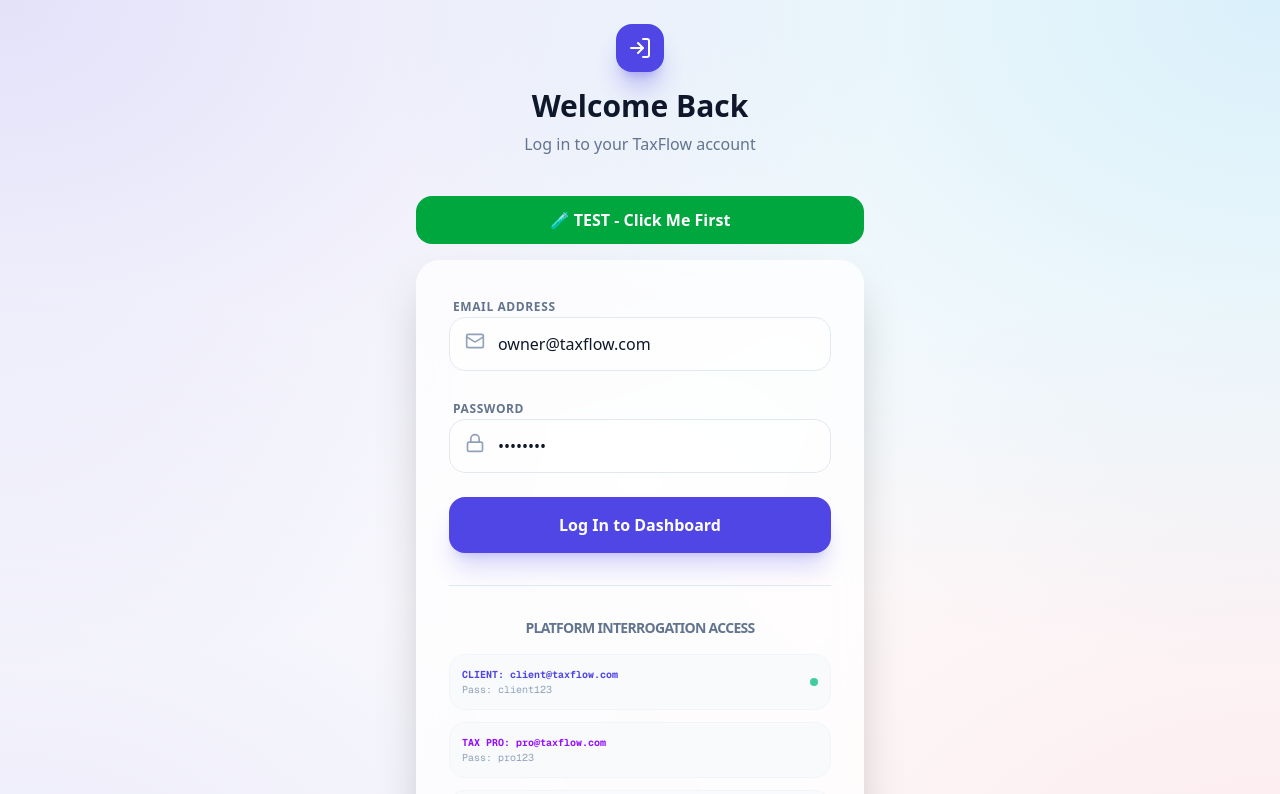
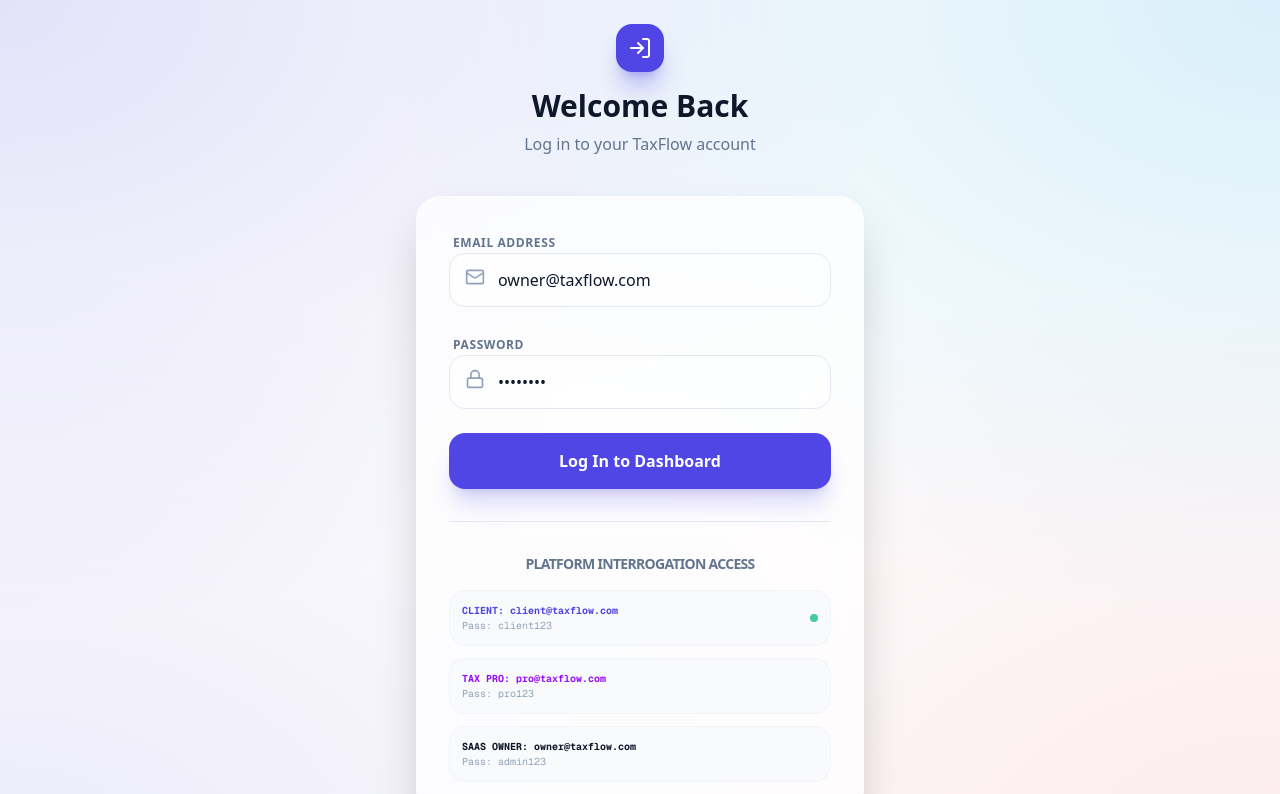
Before and after one commit to BluShooz/taxflow-platform, a Next.js app: page /login in a window 1280 px wide. Shown: the top 794 px of the page. Built offline with nearby package versions, Linux system fonts and the light colour scheme.

Commit message:
chore: remove debug code and prepare for client handoff

```diff
--- a/app/login/page.tsx
+++ b/app/login/page.tsx
@@ -16,11 +16,7 @@ export default function LoginPage() {
         setLoading(true);
         setError(null);
 
-        console.log('🔵 Login button clicked!'); // DEBUG
-        console.log('Email:', email, 'Password:', password); // DEBUG
-
         try {
-            console.log('🔵 Sending login request...'); // DEBUG
             const response = await fetch('/api/auth/login', {
                 method: 'POST',
                 headers: { 'Content-Type': 'application/json' },
@@ -28,7 +24,6 @@ export default function LoginPage() {
             });
 
             const data = await response.json();
-            console.log('🔵 Login response:', data); // DEBUG
 
             if (!response.ok) {
                 throw new Error(data.error || 'Login failed');
@@ -38,7 +33,6 @@ export default function LoginPage() {
             const isProduction = window.location.protocol === 'https:';
             const cookieString = `taxflow_token=${data.accessToken}; path=/; max-age=3600; SameSite=Lax${isProduction ? '; Secure' : ''}`;
             document.cookie = cookieString;
-            console.log('🔵 Cookie set:', cookieString); // DEBUG
 
             // Store user data in localStorage
             localStorage.setItem('taxflow_session', JSON.stringify({
@@ -46,10 +40,8 @@ export default function LoginPage() {
                 accessToken: data.accessToken,
                 refreshToken: data.refreshToken
             }));
-            console.log('🔵 LocalStorage updated'); // DEBUG
 
             // Redirect to appropriate portal
-            console.log('🔵 Redirecting to portal for role:', data.user.role); // DEBUG
             if (data.user.role === 'CLIENT') {
                 router.push('/portal/client');
             } else if (data.user.role === 'TAX_PRO') {
@@ -60,7 +52,6 @@ export default function LoginPage() {
                 setError('Role not recognized for portal entry.');
             }
         } catch (err: any) {
-            console.error('🔴 Login error:', err); // DEBUG
             setError(err.message);
         } finally {
             setLoading(false);
@@ -68,15 +59,8 @@ export default function LoginPage() {
     };
 
     const fillDemo = (e: string, p: string) => {
-        console.log('🔵 Demo button clicked:', e); // DEBUG
         setEmail(e);
         setPassword(p);
-    };
-
-    // Test button click
-    const testClick = () => {
-        console.log('🟢 TEST BUTTON WORKS!');
-        alert('Button click detected! JavaScript is working.');
     };
 
     return (
@@ -89,15 +73,6 @@ export default function LoginPage() {
                     <h1 className="text-3xl font-bold text-slate-900">Welcome Back</h1>
                     <p className="text-slate-500 mt-2 font-medium">Log in to your TaxFlow account</p>
                 </div>
-
-                {/* TEST BUTTON */}
-                <button
-                    onClick={testClick}
-                    type="button"
-                    className="w-full mb-4 px-6 py-3 bg-green-600 text-white rounded-2xl font-bold"
-                >
-                    🧪 TEST - Click Me First
-                </button>
 
                 <div className="glass-morphism p-8 rounded-3xl border-white/20 shadow-2xl">
                     <form onSubmit={handleLogin} className="space-y-6">
@@ -141,9 +116,6 @@ export default function LoginPage() {
                         <button
                             type="submit"
                             disabled={loading}
-                            onClick={(e) => {
-                                console.log('🟡 Button onClick fired!', e);
-                            }}
                             className="w-full bg-primary hover:bg-primary-hover text-white rounded-2xl py-4 font-bold shadow-xl shadow-primary/20 flex items-center justify-center gap-2 transition-all hover:scale-[1.02] active:scale-[0.98] disabled:opacity-50"
                         >
                             {loading ? <Loader2 className="animate-spin h-5 w-5" /> : 'Log In to Dashboard'}
```
